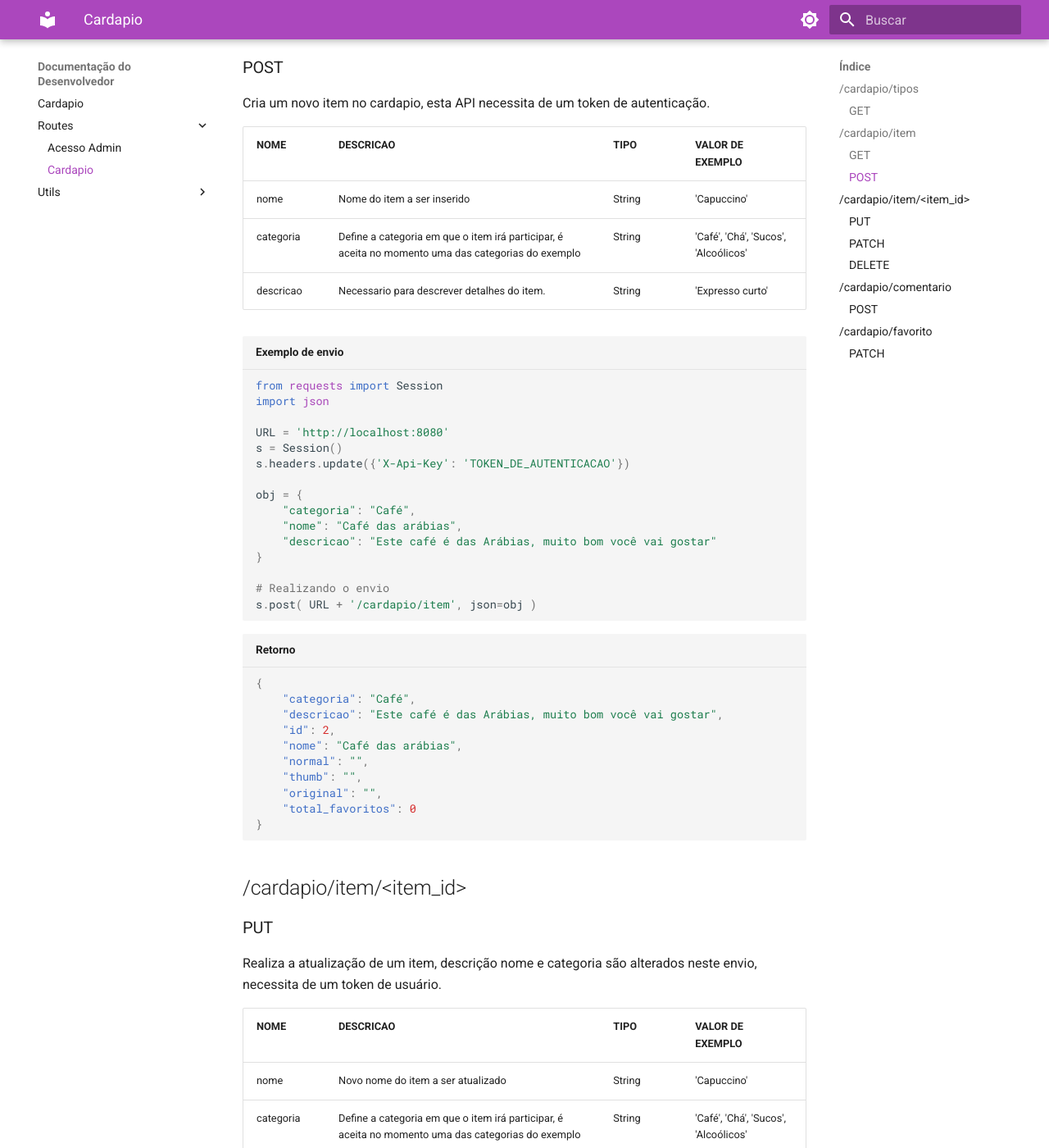
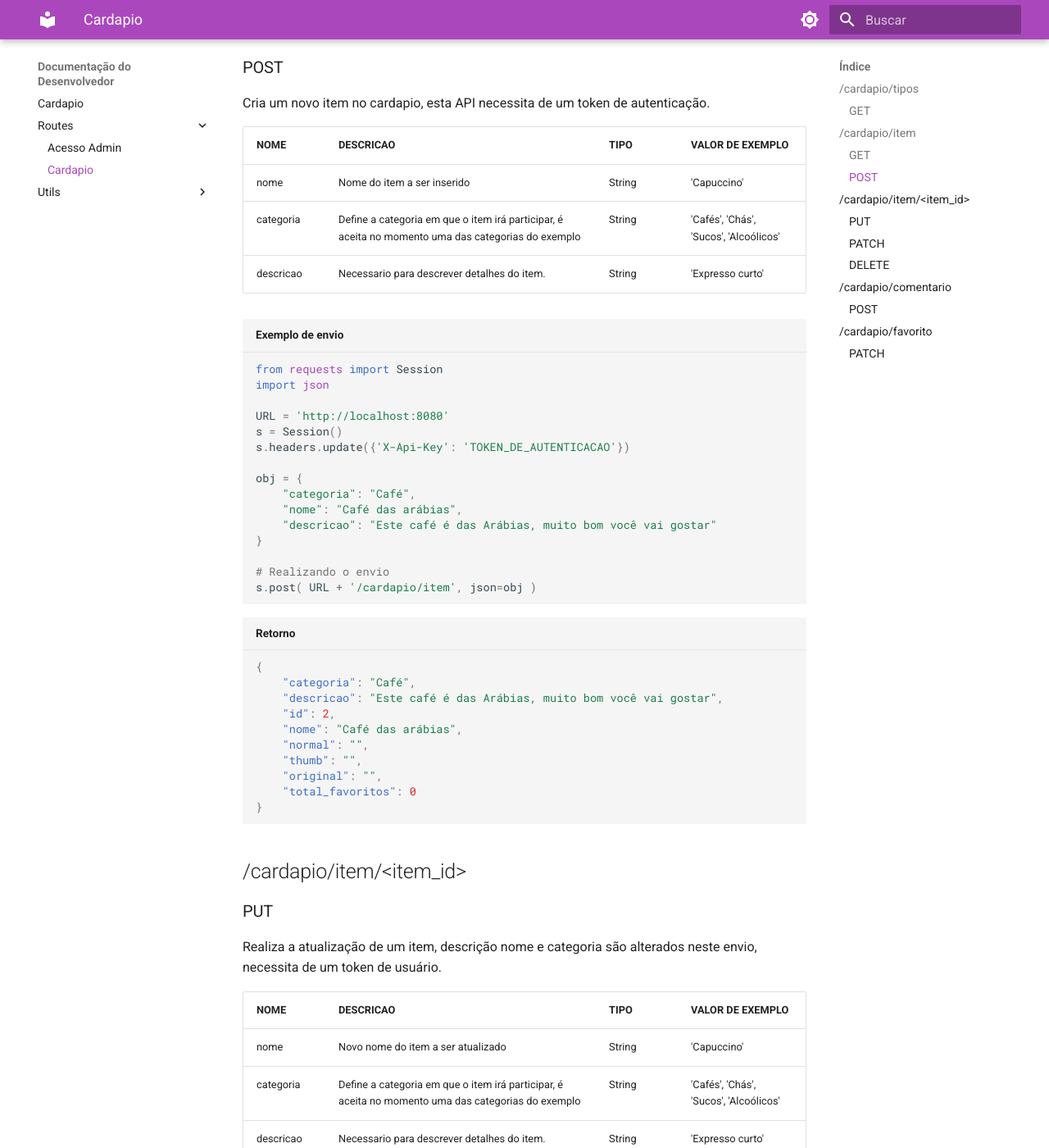
Before and after one commit to plimo263/cardapio, an MkDocs documentation site: the page built from docs/docs/routes/cardapio_api.md, in a window 1280 px wide and 1400 px high, scrolled down 1877 px. Shown: the whole window at 82% size. Built offline with MkDocs 1.6.1 and Material for MkDocs 9.7.7, drawn with Linux system fonts in a browser that asks for light colours.

Commit message:
Atualizando escritas das categorias para o plural

````diff
--- a/create_db.py
+++ b/create_db.py
@@ -21,9 +21,9 @@ regex_email = re.compile('([A-Za-z0-9]+[.-_])*[A-Za-z0-9]+@[A-Za-z0-9-]+(\.[A-Z|
 def criar_categorias():
     ''' Criar as categorias padrao '''
     categorias = [
-        ['FreeBreakfast', 'Café'],
+        ['FreeBreakfast', 'Cafés'],
         ['Fastfood', 'Sucos'],
-        ['EmojiFoodBeverage', 'Chá'],
+        ['EmojiFoodBeverage', 'Chás'],
         ['WineBar', 'Alcoólicos']
     ]
     for icone, descricao in categorias:
--- a/docs/docs/routes/cardapio_api.md
+++ b/docs/docs/routes/cardapio_api.md
@@ -87,11 +87,11 @@ s.get( URL + '/cardapio/item')
 
 Cria um novo item no cardapio, esta API necessita de um token de autenticação.
 
-| NOME      | DESCRICAO                                                                                          | TIPO   | VALOR DE EXEMPLO                     |
-| --------- | -------------------------------------------------------------------------------------------------- | ------ | ------------------------------------ |
-| nome      | Nome do item a ser inserido                                                                        | String | 'Capuccino'                          |
-| categoria | Define a categoria em que o item irá participar, é aceita no momento uma das categorias do exemplo | String | 'Café', 'Chá', 'Sucos', 'Alcoólicos' |
-| descricao | Necessario para descrever detalhes do item.                                                        | String | 'Expresso curto'                     |
+| NOME      | DESCRICAO                                                                                          | TIPO   | VALOR DE EXEMPLO                       |
+| --------- | -------------------------------------------------------------------------------------------------- | ------ | -------------------------------------- |
+| nome      | Nome do item a ser inserido                                                                        | String | 'Capuccino'                            |
+| categoria | Define a categoria em que o item irá participar, é aceita no momento uma das categorias do exemplo | String | 'Cafés', 'Chás', 'Sucos', 'Alcoólicos' |
+| descricao | Necessario para descrever detalhes do item.                                                        | String | 'Expresso curto'                       |
 
 ```{.py3 title='Exemplo de envio'}
 
@@ -132,11 +132,11 @@ s.post( URL + '/cardapio/item', json=obj )
 
 Realiza a atualização de um item, descrição nome e categoria são alterados neste envio, necessita de um token de usuário.
 
-| NOME      | DESCRICAO                                                                                          | TIPO   | VALOR DE EXEMPLO                     |
-| --------- | -------------------------------------------------------------------------------------------------- | ------ | ------------------------------------ |
-| nome      | Novo nome do item a ser atualizado                                                                 | String | 'Capuccino'                          |
-| categoria | Define a categoria em que o item irá participar, é aceita no momento uma das categorias do exemplo | String | 'Café', 'Chá', 'Sucos', 'Alcoólicos' |
-| descricao | Necessario para descrever detalhes do item.                                                        | String | 'Expresso curto'                     |
+| NOME      | DESCRICAO                                                                                          | TIPO   | VALOR DE EXEMPLO                       |
+| --------- | -------------------------------------------------------------------------------------------------- | ------ | -------------------------------------- |
+| nome      | Novo nome do item a ser atualizado                                                                 | String | 'Capuccino'                            |
+| categoria | Define a categoria em que o item irá participar, é aceita no momento uma das categorias do exemplo | String | 'Cafés', 'Chás', 'Sucos', 'Alcoólicos' |
+| descricao | Necessario para descrever detalhes do item.                                                        | String | 'Expresso curto'                       |
 
 ```{.py3 title='Exemplo de envio'}
 
````
